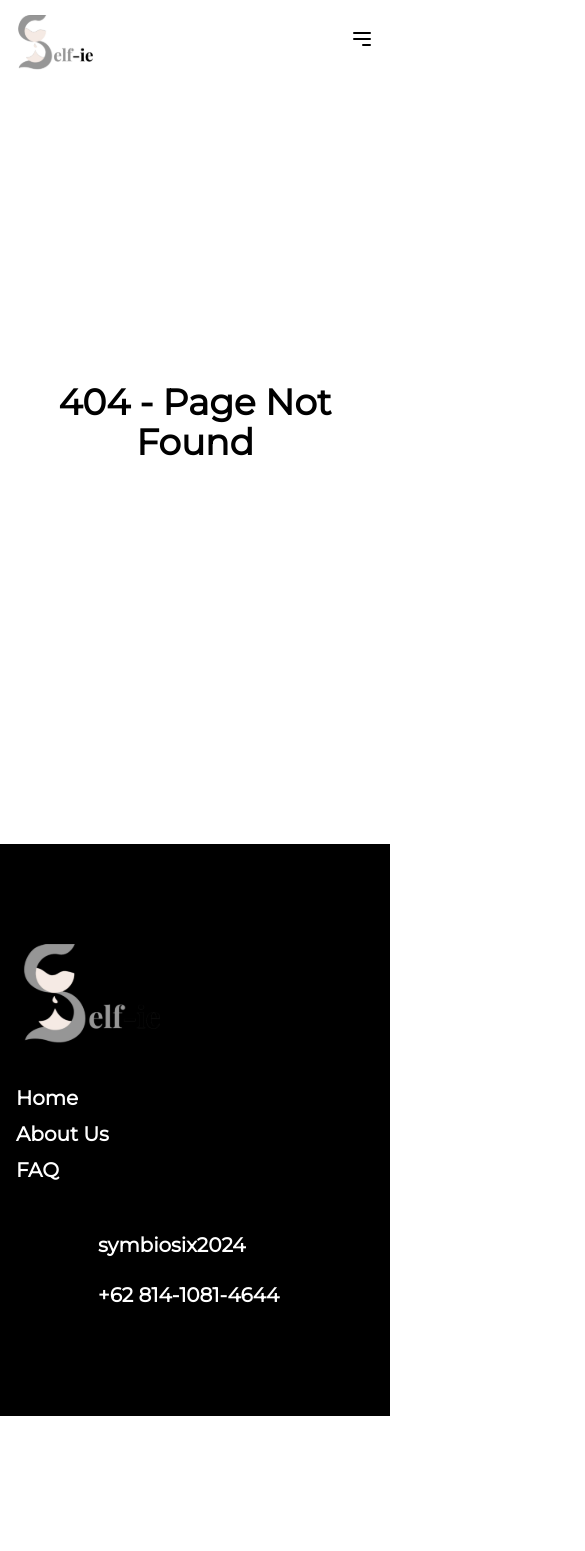
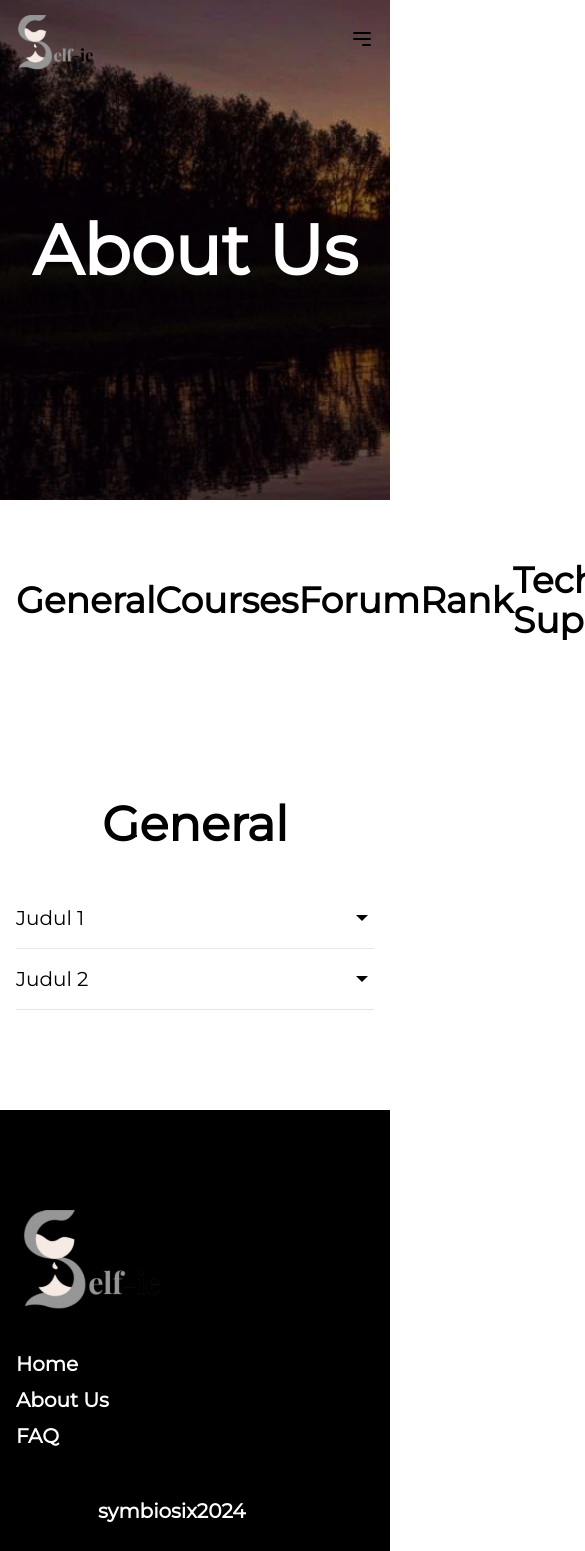
Before and after one commit to SymbioSix/Progressie, a React (Vite) app: page /faq in a window 390 px wide. Before the commit this address had no page. Shown: the top 1551 px of the page, 585 px wide, since content can reach past the window. Before the commit the page ends 1416 px from the top, so only its background shows below. Built offline with nearby package versions, Linux system fonts and the light colour scheme; some icons are missing.

Commit message:
feat: responsive about & logic navbar(still bug)

```diff
--- a/src/App.jsx
+++ b/src/App.jsx
@@ -1,11 +1,11 @@
-import Homepage from "./pages/home"
+import Homepage from "./pages/home";
 
 function App() {
   return (
     <>
       <Homepage />
     </>
-  )
+  );
 }
 
 export default App;
--- /dev/null
+++ b/src/components/accordion.jsx
@@ -0,0 +1,38 @@
+import { useState } from "react";
+
+const AccordionItem = ({ title, content }) => {
+  const [isOpen, setIsOpen] = useState(false);
+
+  return (
+    <div className="border-b">
+      <button
+        className="flex items-center justify-between w-full py-4 focus:outline-none"
+        onClick={() => setIsOpen(!isOpen)}
+      >
+        <span className="text-xl font-medium">{title}</span>
+        <span
+          className={`transform transition-transform ${
+            isOpen ? "rotate-180" : ""
+          }`}
+        >
+          <svg width="24" height="24" fill="currentColor">
+            <path d="M12 15l-6-6h12z" />
+          </svg>
+        </span>
+      </button>
+      {isOpen && <div className="p-4">{content}</div>}
+    </div>
+  );
+};
+
+const Accordion = ({ items }) => {
+  return (
+    <div className="w-full h-auto">
+      {items.map((item, index) => (
+        <AccordionItem key={index} title={item.title} content={item.content} />
+      ))}
+    </div>
+  );
+};
+
+export default Accordion;
--- a/src/components/cardTopic.jsx
+++ b/src/components/cardTopic.jsx
@@ -1,9 +1,11 @@
-import { useState } from 'react';
-import ReactCardFlip from 'react-card-flip';
-import dataCard from '../api/cardTopic';
+import { useState } from "react";
+import ReactCardFlip from "react-card-flip";
+import dataCard from "../api/cardTopic";
 
 const Card = () => {
-    const [isFlipped, setIsFlipped] = useState(Array(dataCard.length).fill(false));
+  const [isFlipped, setIsFlipped] = useState(
+    Array(dataCard.length).fill(false)
+  );
 
   const handleFlip = (index) => {
     const newIsFlipped = [...isFlipped];
@@ -14,21 +16,32 @@ const Card = () => {
   return (
     <div className="flex flex-wrap justify-between gap-10 md:gap-0 w-full h-auto md:h-[400px] lg:h-[500px] xl:h-[650px] pt-[40px] pb-[100px]">
       {dataCard.map((data, index) => {
-                const alignmentClass = index === 0 || index === 2 ? 'items-end' : 'items-start';
+        const alignmentClass =
+          index === 0 || index === 2 ? "items-end" : "items-start";
         return (
           <div
             key={index}
             className={`w-fit md:max-w-[220px] lg:max-w-[320px] 2xl:max-w-[460px] flex cursor-pointer ${alignmentClass}`}
           >
-                        <ReactCardFlip isFlipped={isFlipped[index]} flipDirection="horizontal">
+            <ReactCardFlip
+              isFlipped={isFlipped[index]}
+              flipDirection="horizontal"
+            >
               {/* Tampak Depan */}
               <div
                 id="card-service"
                 className="flex flex-col gap-2 p-3 lg:p-5 w-full h-[340px] md:h-[160px] lg:h-[260px] 2xl:h-[400px] rounded-xl bg-white shadow-[0_5px_3px_0px_rgba(0,0,0,1)]"
-                                style={{ backgroundImage: `url(${data.thumbnail})`, backgroundSize: 'cover', backgroundPosition: 'center', width: '100%' }}
+                style={{
+                  backgroundImage: `url(${data.thumbnail})`,
+                  backgroundSize: "cover",
+                  backgroundPosition: "center",
+                  width: "100%",
+                }}
                 onClick={() => handleFlip(index)}
               >
-                                <h3 className="px-3 py-1 text-2xl font-bold bg-white sm:text-base lg:py-2 lg:px-5 lg:text-3xl rounded-2xl w-fit">{data.nameService}</h3>
+                <h3 className="px-3 py-1 text-2xl font-bold bg-white sm:text-base lg:py-2 lg:px-5 lg:text-3xl rounded-2xl w-fit">
+                  {data.nameService}
+                </h3>
                 {/* Cheat style :) */}
                 <p className="text-xl font-bold text-transparent sm:text-2xl md:text-xs lg:text-base 2xl:text-2xl">
                   {data.description}
@@ -51,6 +64,6 @@ const Card = () => {
       })}
     </div>
   );
-}
+};
 
 export default Card;
--- a/src/components/navbar.jsx
+++ b/src/components/navbar.jsx
@@ -1,61 +1,55 @@
 import { useState, useEffect } from "react";
 import { useLocation } from "react-router-dom";
-import logo from '../assets/images/logo-selfie.svg';
+import logo from "../assets/images/logo-selfie.svg";
 
 const Navbar = () => {
   const [isMenuOpen, setIsMenuOpen] = useState(false);
-    const [isBackgroundChange, setIsBackgroundChange] = useState('bg-transparent');
-    const [isColorToggle, setIsColorToggle] = useState('text-white');
-    const [linkColor, setLinkColor] = useState('text-black');
+  const [isBackgroundChange, setIsBackgroundChange] =
+    useState("bg-transparent");
+  const [isColorToggle, setIsColorToggle] = useState("text-white");
   const location = useLocation();
 
   useEffect(() => {
     const handleScroll = () => {
       if (window.scrollY > 500) {
-                setIsBackgroundChange('bg-black');
-                setIsColorToggle('text-white');
+        setIsBackgroundChange("bg-black");
+        setIsColorToggle("text-white");
       } else {
-                setIsBackgroundChange('bg-transparent');
-                setIsColorToggle('text-black');
+        setIsBackgroundChange("bg-transparent");
+        setIsColorToggle("text-black");
       }
     };
 
-        window.addEventListener('scroll', handleScroll);
+    window.addEventListener("scroll", handleScroll);
     return () => {
-            window.removeEventListener('scroll', handleScroll);
+      window.removeEventListener("scroll", handleScroll);
     };
   }, []);
 
-    useEffect(() => {
-        if (location.pathname === "/about" || location.pathname === "/faq") {
-            setLinkColor('text-white');
-        } else {
-            setLinkColor('text-black');
-        }
-    }, [location.pathname]);
-
   const locationNavMenu = (path) => {
-        if (location.pathname === path && (path === "/about" || path === "/faq") && window.scrollY < 500) {
-            return 'bg-white text-black';
+    if (
+      location.pathname === path &&
+      (path === "/about" || path === "/faq") &&
+      window.scrollY < 500
+    ) {
+      return "bg-white text-black";
     }
 
     if (location.pathname === path) {
       if (window.scrollY > 500) {
-                return 'bg-white text-black';
+        return "bg-white text-black";
       } else {
-                return 'bg-black text-white';
+        return "bg-black text-white";
       }
     } else {
-            if (window.scrollY > 500) {
-                return 'text-white';
-            } else {
-                return 'text-black';
-            }
+      return "text-white";
     }
   };
 
   return (
-        <nav className={`fixed inset-x-0 top-0 z-50 pb-3 md:pb-0 transition-colors duration-300 ${isBackgroundChange}`}>
+    <nav
+      className={`fixed inset-x-0 top-0 z-50 pb-3 md:pb-0 transition-colors duration-300 ${isBackgroundChange}`}
+    >
       <div className="container mx-auto">
         <div className="flex justify-between items-center py-[15px]">
           <div className="text-2xl font-bold">
@@ -64,24 +58,78 @@ const Navbar = () => {
             </a>
           </div>
           <div className="items-center hidden space-x-8 md:flex">
-                        <a href="/" className={`text-lg px-5 transition-all ${locationNavMenu('/')} ${linkColor}`}>Home</a>
-                        <a href="/about" className={`text-lg px-5 transition-all ${locationNavMenu('/about')}`}>About Us</a>
-                        <a href="/faq" className={`text-lg px-5 transition-all ${locationNavMenu('/faq')}`}>FAQ</a>
+            <a
+              href="/"
+              className={`text-lg px-5 transition-all ${locationNavMenu("/")}`}
+            >
+              Home
+            </a>
+            <a
+              href="/about"
+              className={`text-lg px-5 transition-all ${locationNavMenu(
+                "/about"
+              )}`}
+            >
+              About Us
+            </a>
+            <a
+              href="/faq"
+              className={`text-lg px-5 transition-all ${locationNavMenu(
+                "/faq"
+              )}`}
+            >
+              FAQ
+            </a>
           </div>
           <div id="hamburger" className="md:hidden">
-                        <button onClick={() => setIsMenuOpen(!isMenuOpen)} className={`${isColorToggle} focus:outline-none`}>
-                            <svg className="w-6 h-6" fill="none" stroke="currentColor" viewBox="0 0 24 24">
-                                <path strokeLinecap="round" strokeLinejoin="round" strokeWidth="2" d="M4 6h16M4 12h16m-7 6h7" />
+            <button
+              onClick={() => setIsMenuOpen(!isMenuOpen)}
+              className={`${isColorToggle} focus:outline-none`}
+            >
+              <svg
+                className="w-6 h-6"
+                fill="none"
+                stroke="currentColor"
+                viewBox="0 0 24 24"
+              >
+                <path
+                  strokeLinecap="round"
+                  strokeLinejoin="round"
+                  strokeWidth="2"
+                  d="M4 6h16M4 12h16m-7 6h7"
+                />
               </svg>
             </button>
           </div>
         </div>
 
         {isMenuOpen && (
-                    <div className="flex flex-col space-y-2 md:hidden" style={{ transitionProperty: 'opacity, transform' }}>
-                        <a href="/" className={`text-lg px-3 transition-all ${locationNavMenu('/')} ${linkColor}`}>Home</a>
-                        <a href="/about" className={`text-lg px-3 transition-all ${locationNavMenu('/about')}`}>About Us</a>
-                        <a href="/faq" className={`text-lg px-3 transition-all ${locationNavMenu('/faq')}`}>FAQ</a>
+          <div
+            className="flex flex-col space-y-2 md:hidden"
+            style={{ transitionProperty: "opacity, transform" }}
+          >
+            <a
+              href="/"
+              className={`text-lg px-3 transition-all ${locationNavMenu("/")}`}
+            >
+              Home
+            </a>
+            <a
+              href="/about"
+              className={`text-lg px-3 transition-all ${locationNavMenu(
+                "/about"
+              )}`}
+            >
+              About Us
+            </a>
+            <a
+              href="/faq"
+              className={`text-lg px-3 transition-all ${locationNavMenu(
+                "/faq"
+              )}`}
+            >
+              FAQ
+            </a>
           </div>
         )}
       </div>
--- a/src/main.jsx
+++ b/src/main.jsx
@@ -4,6 +4,7 @@ import { createBrowserRouter, RouterProvider } from "react-router-dom";
 
 import MainPage from './App.jsx';
 import AboutPage from './pages/about/index.jsx';
+import FaqPage from './pages/faq/index.jsx';
 import NotFoundPage from './pages/404.jsx';
 import './index.css';
 
@@ -22,6 +23,12 @@ const routes = createBrowserRouter([
     )
   },
   {
+    path: "/faq",
+    element: (
+      <FaqPage />
+    )
+  },
+  {
     path: "*",
     element: (
       <NotFoundPage />
--- /dev/null
+++ b/src/pages/about/about.css
@@ -0,0 +1,64 @@
+@media only screen and (max-width: 450px) {
+    .bg-team  {
+        top: 60% !important;
+    }
+    .content-team {
+        padding-top: 10px !important;
+    }
+}
+
+@media only screen and (max-width: 405px) {
+    .bg-team  {
+        top: 57% !important;
+    }
+    .content-team {
+        gap: 5px !important;
+    }
+}
+
+@media only screen and (max-width: 380px) {
+    .bg-team  {
+        top: 53% !important;
+    }
+}
+
+@media only screen and (max-width: 347px) {
+    .bg-team  {
+        top: 50% !important;
+    }
+}
+
+
+
+@media only screen and (max-width: 580px) {
+    .bg-visi  {
+        top: 60% !important;
+    }
+}
+
+@media only screen and (max-width: 472px) {
+    #visi {
+        margin-bottom: 70px !important;
+    }
+    .bg-visi  {
+        top: 57% !important;
+    }
+}
+
+@media only screen and (max-width: 400px) {
+    .bg-visi  {
+        top: 55% !important;
+    }
+    #visi {
+        margin-bottom: 50px !important;
+    }
+}
+
+@media only screen and (max-width: 390px) {
+    .bg-visi  {
+        top: 53% !important;
+    }
+    .container-desc-visi {
+        gap: 10px !important;
+    }
+}
--- a/src/pages/about/index.jsx
+++ b/src/pages/about/index.jsx
@@ -2,6 +2,7 @@ import Navbar from "../../components/navbar";
 import Footer from "../../components/footer";
 import aboutTeamImage from "../../assets/images/about-team.png";
 import aboutVisiImage from "../../assets/images/about-visi.png";
+import "./about.css";
 
 export default function AboutPage() {
   return (
@@ -10,18 +11,18 @@ export default function AboutPage() {
       <main className="w-full h-auto">
         <section
           id="hero"
-          className="w-full h-[500px] bg-cover bg-[url('/src/assets/images/about-hero.png')]"
+          className="w-full h-[500px] bg-center bg-cover bg-[url('/src/assets/images/about-hero.png')]"
         >
           <div className="container h-full">
             <div className="flex items-center justify-center w-full h-full">
-              <p className="text-[70px] font-bold text-white">About Us</p>
+              <p className="text-3xl sm:text-[70px] font-bold text-white">About Us</p>
             </div>
           </div>
         </section>
-        <section id="description" className="w-full h-auto py-[60px] bg-white">
+        <section id="detail" className="w-full h-auto my-[60px] bg-white">
           <div className="container h-full">
             <div className="flex items-center justify-center w-full h-full">
-              <p className="text-4xl font-black text-center text-black px-[170px]">
+              <p className="text-base md:text-2xl 2xl:text-4xl font-black text-center text-black px-0 md:px-[20px] 2xl:px-[170px]">
                 Welcome to Self-ie, your trusted partner in self-improvement and
                 personal development. Our mission is to empower individuals with
                 the knowledge and skills they need to thrive in today`s dynamic
@@ -32,14 +33,14 @@ export default function AboutPage() {
         </section>
         <section
           id="team"
-          className="relative w-full h-[80vh] py-[20px] bg-white"
+          className="relative w-full h-auto md:h-[80vh] my-[50px] md:my-[20px] bg-white"
         >
-          <div className="absolute top-0 left-0 w-[52%] h-full bg-[#F2F2F2] z-0"></div>
+          <div className="bg-team absolute top-[65%] sm:top-[58%] md:top-0 left-0 w-full sm:w-[80%] md:w-[50%] h-full sm:h-[50%] md:h-full bg-[#F2F2F2] z-0"></div>
           <div className="container flex items-center justify-center h-full">
-            <div className="relative z-10 flex flex-wrap justify-start w-full">
-              <div className="w-full flex flex-col gap-10 md:w-[55%]">
-                <h3 className="text-5xl font-bold">Meet Our Team</h3>
-                <p className="text-3xl pr-[200px]">
+            <div className="relative z-10 flex flex-wrap-reverse justify-start w-full h-full gap-10 sm:gap-5 md:gap-0">
+              <div className="content-team w-full flex flex-col pt-[50px] sm:!pt-[40px] md:pt-0 sm:py-8 md:py-0 gap-5 md:gap-10 md:w-[55%]">
+                <h3 className="text-2xl font-bold sm:text-4xl 2xl:text-5xl">Meet Our Team</h3>
+                <p className="text-base sm:text-xl xl:text-2xl 2xl:text-3xl sm:pr-[120px] md:pr-[80px] xl:pr-[200px]">
                   Self-ie is proudly created by the dedicated team at SymbioSix.
                   Our team comprises experts in education, technology, and
                   personal development, all working together to provide you with
@@ -52,7 +53,7 @@ export default function AboutPage() {
                 <img
                   src={aboutTeamImage}
                   alt="About team Selfie"
-                  className="rounded-[20px]"
+                  className="bg-cover bg-center rounded-[20px]"
                 />
               </div>
             </div>
@@ -60,21 +61,21 @@ export default function AboutPage() {
         </section>
         <section
           id="visi"
-          className="relative w-full h-[60vh] py-[20px] my-[50px] bg-white"
+          className="relative w-full h-auto md:h-[60vh] py-[20px] mb-[120px] md:mb-[100px] md:my-[50px] bg-white"
         >
-          <div className="absolute top-0 right-0 w-[52%] h-full bg-[#F7EBE6] z-0"></div>
-          <div className="container flex items-center justify-center h-full">
-            <div className="relative z-10 flex flex-wrap justify-start w-full">
+          <div className="bg-visi absolute top-[65%] sm:top-[58%] md:top-0 right-0 w-full sm:w-[80%] md:w-[52%] h-[50%] md:h-full bg-[#F7EBE6] z-0"></div>
+          <div className="container flex flex-wrap items-center justify-center h-full">
+            <div className="relative z-10 flex flex-wrap justify-start w-full gap-10 md:gap-0">
               <div className="w-full flex justify-center items-center md:w-[45%]">
                 <img
                   src={aboutVisiImage}
                   alt="About team Selfie"
-                  className="rounded-[20px]"
+                  className="bg-cover bg-center rounded-[20px]"
                 />
               </div>
-              <div className="w-full flex flex-col gap-10 md:w-[55%] pl-[120px]">
-                <h3 className="text-5xl font-black">Our Vision</h3>
-                <p className="text-3xl pr-[100px]">
+              <div className="w-full flex flex-col container-desc-visi gap-5 sm:gap-10 md:w-[55%] pl-0 sm:pl-[130px] md:pl-[60px] lg:pl-[120px] pt-0 xl:pt-[40px]">
+                <h3 className="text-2xl font-black sm:text-4xl 2xl:text-5xl">Our Vision</h3>
+                <p className="text-base sm:text-xl lg:text-2xl xl:text-2xl 2xl:text-3xl pr-0 sm:pr-[10px] xl:pr-[100px]">
                   At Self-ie, we envision a world where everyone has the
                   opportunity to reach their full potential. We believe in the
                   power of continuous learning and personal growth to transform
--- a/src/pages/faq/index.jsx
+++ b/src/pages/faq/index.jsx
@@ -0,0 +1,62 @@
+import Navbar from "../../components/navbar";
+import Footer from "../../components/footer";
+import Accordion from "../../components/accordion";
+
+const data = [
+  {
+    title: "Judul 1",
+    content: "Konten untuk accordion pertama.",
+  },
+  {
+    title: "Judul 2",
+    content: "Konten untuk accordion kedua.",
+  },
+];
+
+export default function FaqPage() {
+  return (
+    <>
+      <Navbar />
+      <main className="w-full h-auto">
+        <section
+          id="hero"
+          className="w-full h-[500px] bg-cover bg-[url('/src/assets/images/about-hero.png')]"
+        >
+          <div className="container h-full">
+            <div className="flex items-center justify-center w-full h-full">
+              <p className="text-[70px] font-bold text-white">About Us</p>
+            </div>
+          </div>
+        </section>
+        <section id="list-menu" className="w-full h-auto py-[60px]">
+          <div className="container w-full h-full">
+            <ul className="flex items-center justify-between w-full h-full">
+              <li className="text-4xl font-black">
+                <a href="general">General</a>
+              </li>
+              <li className="text-4xl font-black">
+                <a href="course">Courses</a>
+              </li>
+              <li className="text-4xl font-black">
+                <a href="forum">Forum</a>
+              </li>
+              <li className="text-4xl font-black">
+                <a href="rank">Rank</a>
+              </li>
+              <li className="text-4xl font-black">
+                <a href="technical">Technical Support</a>
+              </li>
+            </ul>
+          </div>
+        </section>
+        <section id="general" className="w-full h-auto py-[100px]">
+          <h3 className="pb-10 text-5xl font-bold text-center">General</h3>
+          <div className="container w-full h-auto">
+            <Accordion items={data} />
+          </div>
+        </section>
+      </main>
+      <Footer />
+    </>
+  );
+}
```
Also changed, not shown: src/components/cardService.jsx (+30 -14 lines), src/components/footer.jsx (+56 -17 lines), src/pages/404.jsx (indentation only). Lines whose indentation alone changed are shown as unchanged.
